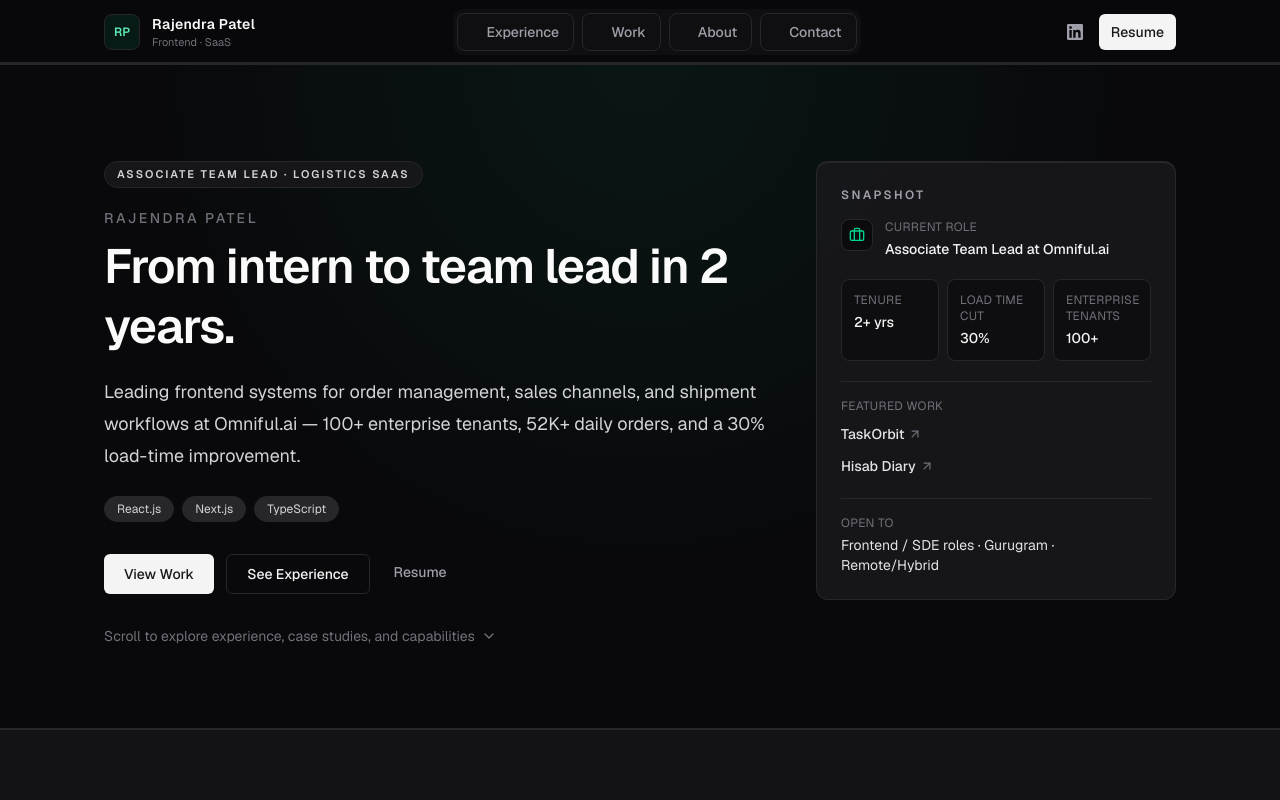
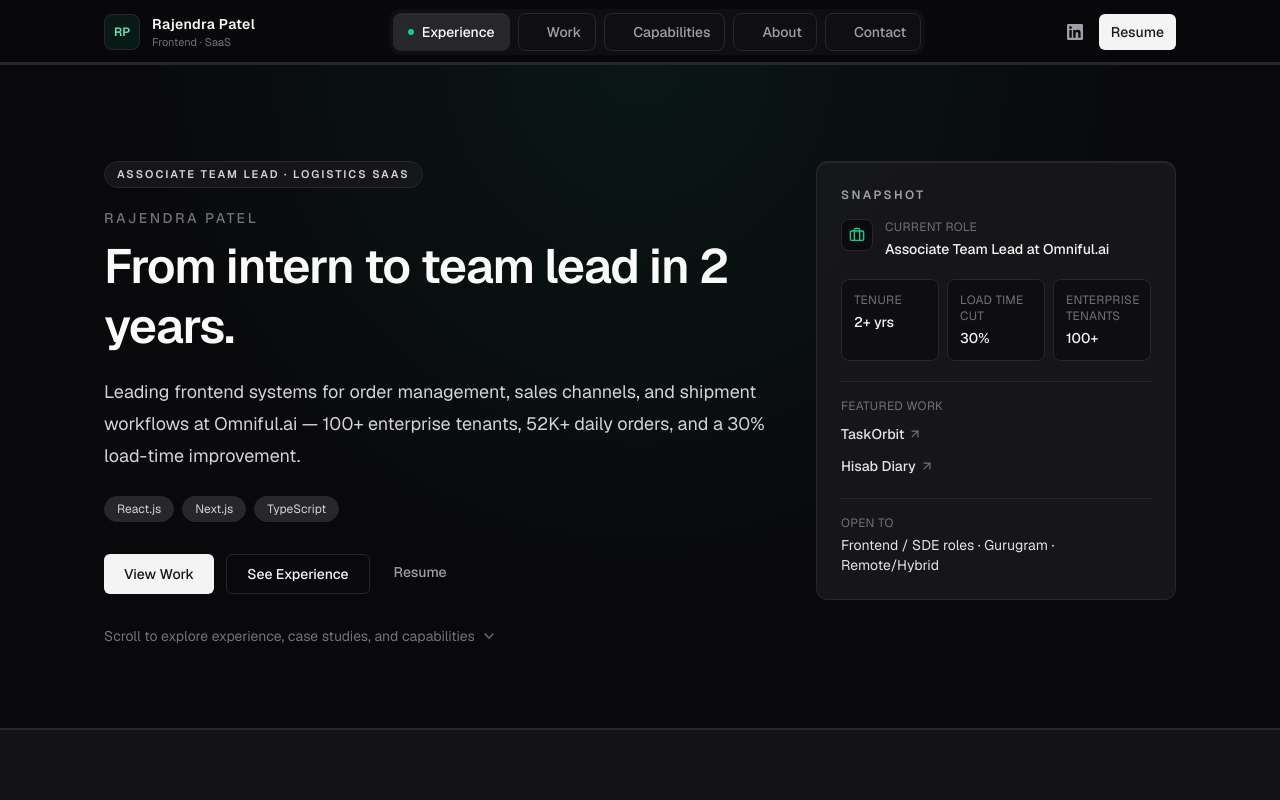
Before and after one commit to Rajendra3049/portfolio, a Next.js app: page / in a window 1280 px wide. Shown: the top 800 px of the page. Built offline with nearby package versions, Linux system fonts and the light colour scheme.

Commit message:
Add "Capabilities" section to site navigation and update related components. Enhance EngineeringFocusSection with an ID for smooth scrolling and adjust SiteNav to reflect active section correctly. Simplify CapabilityCard layout by removing unnecessary borders for improved UI.

```diff
--- a/src/content/config/site.ts
+++ b/src/content/config/site.ts
@@ -23,6 +23,7 @@
   navItems: [
     { label: "Experience", href: "#experience" },
     { label: "Work", href: "#work" },
+    { label: "Capabilities", href: "#capabilities" },
     { label: "About", href: "#about" },
     { label: "Contact", href: "#contact" },
   ],
--- a/src/sections/engineering-focus/engineering-focus-section.tsx
+++ b/src/sections/engineering-focus/engineering-focus-section.tsx
@@ -6,7 +6,7 @@
 
 export const EngineeringFocusSection = () => {
   return (
-    <SectionShell className="bg-zinc-900/70">
+    <SectionShell id="capabilities" className="bg-zinc-900/70">
       <SectionHeading
         eyebrow="Capabilities"
         title="What I bring to a product team."
--- a/src/shared/ui/capability-card.tsx
+++ b/src/shared/ui/capability-card.tsx
@@ -95,7 +95,7 @@
         ))}
       </ul>
 
-      <div className="mt-auto border-t border-zinc-800 pt-4">
+      <div className="mt-auto pt-4">
         <Link
           href={capability.proofHref}
           className="inline-flex items-start gap-1.5 text-sm leading-6 text-zinc-300 transition-colors hover:text-zinc-100"
--- a/src/shared/ui/site-nav.tsx
+++ b/src/shared/ui/site-nav.tsx
@@ -34,10 +34,16 @@
 
 const getActiveSectionFromViewport = () => {
   const sections = getSectionsInDocumentOrder();
-  let activeSection = "";
+
+  if (sections.length === 0) {
+    return "";
+  }
+
+  const scrollPosition = window.scrollY + SCROLL_OFFSET + 4;
+  let activeSection = sections[0].id;
 
   for (const section of sections) {
-    if (section.getBoundingClientRect().top <= SCROLL_OFFSET) {
+    if (section.offsetTop <= scrollPosition) {
       activeSection = section.id;
     }
   }
@@ -47,20 +53,26 @@
 
 const isNavItemActive = (href: string, pathname: string, activeSection: string) => {
   if (href.startsWith("#")) {
-    const sectionId = href.slice(1);
-
-    if (pathname === "/") {
-      return activeSection === sectionId;
-    }
-
-    if (sectionId === "work" && pathname.startsWith("/work")) {
-      return true;
-    }
-
-    return false;
+    return href.slice(1) === activeSection;
   }
 
   return pathname === href;
+};
+
+const getNavActiveSection = (pathname: string, activeSection: string) => {
+  if (pathname === "/") {
+    return activeSection;
+  }
+
+  if (pathname.startsWith("/work")) {
+    if (activeSection && activeSection !== "work") {
+      return activeSection;
+    }
+
+    return "work";
+  }
+
+  return "";
 };
 
 const LinkedInIcon = ({ className }: { className?: string }) => (
@@ -136,7 +148,9 @@
   const [scrollProgress, setScrollProgress] = useState(0);
 
   useEffect(() => {
-    if (pathname !== "/") return;
+    if (pathname !== "/") {
+      return;
+    }
 
     let observer: IntersectionObserver | undefined;
     let setupFrameId = 0;
@@ -159,7 +173,9 @@
       const hash = window.location.hash.slice(1);
 
       if (hash && getSectionIds().includes(hash)) {
-        setActiveSection(hash);
+        window.requestAnimationFrame(() => {
+          setActiveSection(hash);
+        });
         return;
       }
 
@@ -225,13 +241,28 @@
   }, [isMenuOpen]);
 
   const handleNavClick = (href: string) => {
-    if (href.startsWith("#")) {
-      setActiveSection(href.slice(1));
+    if (!href.startsWith("#")) {
+      setIsMenuOpen(false);
+      return;
     }
+
+    const sectionId = href.slice(1);
+    setActiveSection(sectionId);
     setIsMenuOpen(false);
+
+    if (pathname !== "/") {
+      return;
+    }
+
+    window.requestAnimationFrame(() => {
+      window.requestAnimationFrame(() => {
+        setActiveSection(getActiveSectionFromViewport());
+      });
+    });
   };
 
   const isResumeActive = pathname === siteConfig.navCta.href;
+  const navActiveSection = getNavActiveSection(pathname, activeSection);
 
   return (
     <header
@@ -282,7 +313,7 @@
               href={item.href}
               label={item.label}
               pathname={pathname}
-              activeSection={activeSection}
+              activeSection={navActiveSection}
               onNavigate={() => handleNavClick(item.href)}
             />
           ))}
@@ -336,7 +367,7 @@
             <nav aria-label="Mobile navigation">
               <ul className="space-y-1">
                 {siteConfig.navItems.map((item) => {
-                  const isActive = isNavItemActive(item.href, pathname, activeSection);
+                  const isActive = isNavItemActive(item.href, pathname, navActiveSection);
                   const resolvedHref = resolveNavHref(item.href, pathname);
 
                   return (
```
